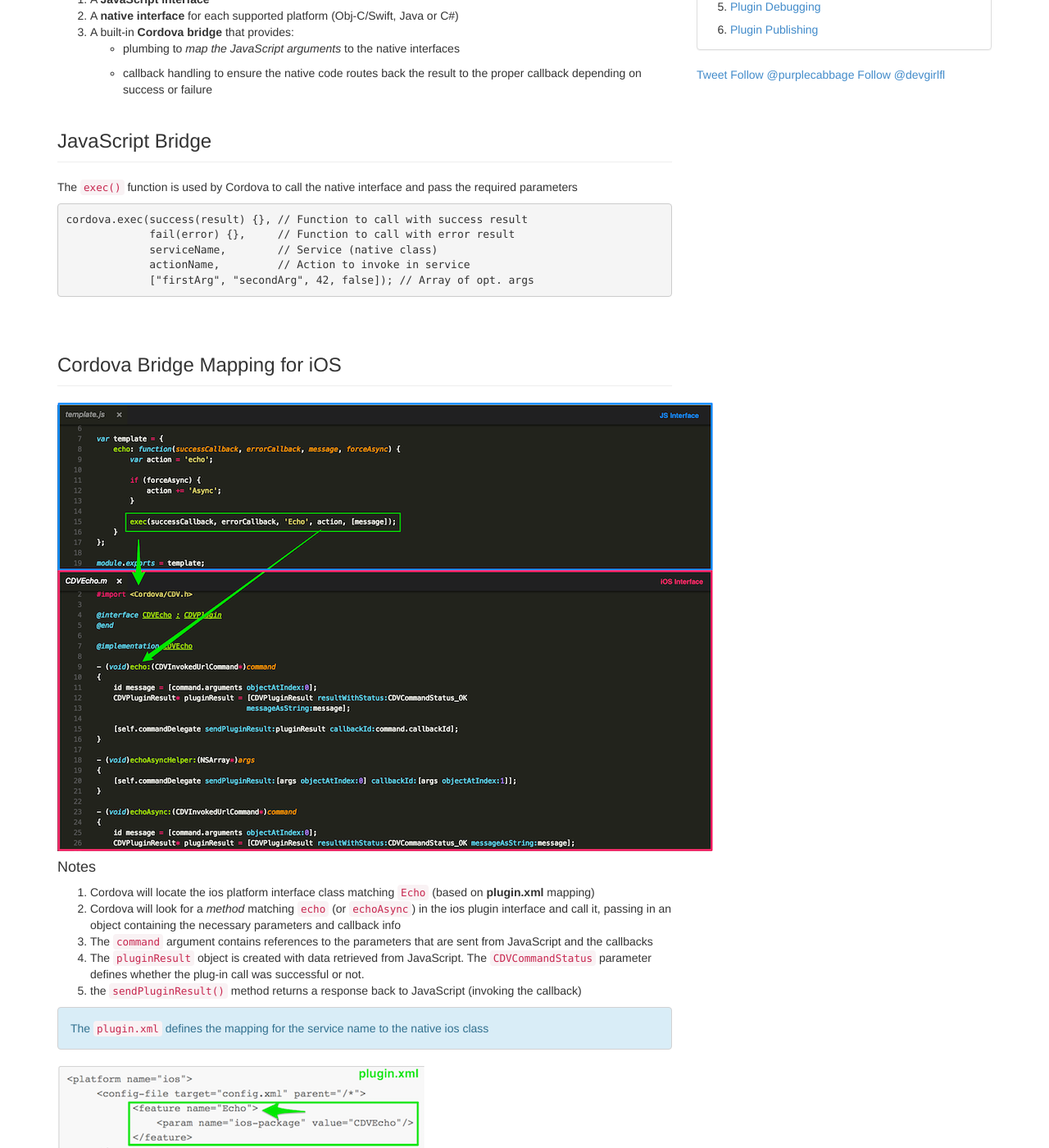
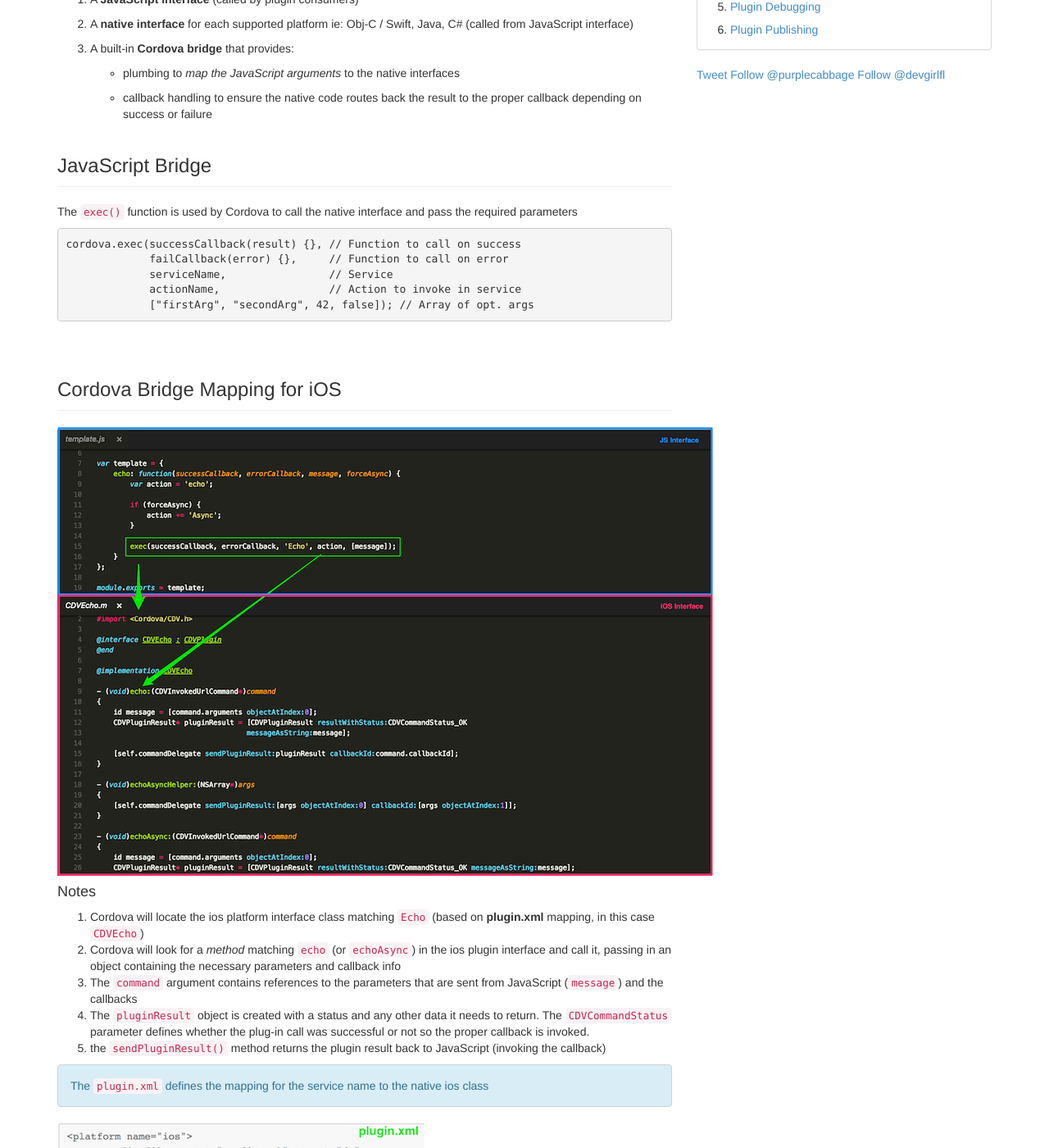
Before and after one commit to phonegap/workshop-plugins, a Jekyll site: the page built from lesson3.md, in a window 1280 px wide and 1400 px high, scrolled down 268 px. Shown: the whole window at 82% size. Built offline with Jekyll 4.4.1, drawn with Linux system fonts in a browser that asks for light colours; comment, search, counter and statistics services are not loaded; some of the changed text lies outside the part shown.

```diff
--- a/lesson3.md
+++ b/lesson3.md
@@ -8,19 +8,22 @@ title: Lesson 3&#58; Plugin Implementation
 ## Plugin Components
 A plugin is made up of the following components:
 
-1. A **JavaScript interface**
-1. A **native interface** for each supported platform  (Obj-C/Swift, Java or C#)
+1. A **JavaScript interface** (called by plugin consumers)
+
+1. A **native interface** for each supported platform ie: Obj-C / Swift, Java, C# (called from JavaScript interface)
+
 1. A built-in **Cordova bridge** that provides:
- - plumbing to *map the JavaScript arguments* to the native interfaces
- - callback handling to ensure the native code routes back the result to the proper callback depending on success or failure
+
+   - plumbing to *map the JavaScript arguments* to the native interfaces
+   - callback handling to ensure the native code routes back the result to the proper callback depending on success or failure
 
 ## JavaScript Bridge
 The `exec()` function is used by Cordova to call the native interface and pass the required parameters
 
-    cordova.exec(success(result) {}, // Function to call with success result
-                 fail(error) {},     // Function to call with error result
-                 serviceName,        // Service (native class)
-                 actionName,         // Action to invoke in service
+    cordova.exec(successCallback(result) {}, // Function to call on success
+                 failCallback(error) {},     // Function to call on error
+                 serviceName,                // Service
+                 actionName,                 // Action to invoke in service
                  ["firstArg", "secondArg", 42, false]); // Array of opt. args
 
 <br>
@@ -30,11 +33,11 @@ The `exec()` function is used by Cordova to call the native interface and pass t
 ![](images/js-ios2.png)
 
 #### Notes
-1. Cordova will locate the ios platform interface class matching `Echo` (based on **plugin.xml** mapping)
+1. Cordova will locate the ios platform interface class matching `Echo` (based on **plugin.xml** mapping, in this case `CDVEcho`)
 1. Cordova will look for a *method* matching `echo` (or `echoAsync`) in the ios plugin interface and call it, passing in an object containing the necessary parameters and callback info
-1. The `command` argument contains references to the parameters that are sent from JavaScript and the callbacks
-1. The `pluginResult` object is created with data retrieved from JavaScript. The `CDVCommandStatus` parameter defines whether the plug-in call was successful or not.
-1. the `sendPluginResult()` method returns a response back to JavaScript (invoking the callback)
+1. The `command` argument contains references to the parameters that are sent from JavaScript (`message`) and the callbacks
+1. The `pluginResult` object is created with a status and any other data it needs to return. The `CDVCommandStatus` parameter defines whether the plug-in call was successful or not so the proper callback is invoked.
+1. the `sendPluginResult()` method returns the plugin result back to JavaScript (invoking the callback)
 
 >The `plugin.xml` defines the mapping for the service name to the native ios class
 
@@ -47,11 +50,11 @@ The `exec()` function is used by Cordova to call the native interface and pass t
 
 #### Notes
 1. Cordova will locate the android platform interface class matching `Echo` (based on **plugin.xml** mapping)
-1. Cordova will locate the `execute()` method in the android plugin code and pass in the `action` value as well as the rest of the arguments in the order shown above
-1. The `args` array contains references to the parameters sent from JavaScript
+1. Cordova will locate the `execute()` method in the android plugin code and pass in the `action` value and the rest of the parameters in the order shown above
+1. The `args` array contains references to the parameters sent from JavaScript (`message`)
 1. The `callbackContext` contains the callback function info
-1. The `PluginResult` object is created with data retrieved from JavaScript. The `PluginResult.Status.*` parameter defines whether the plug-in call was successful or not.
-1. The `sendPluginResult()` method returns a response back to JavaScript (invoking the callback)
+1. The `PluginResult` object is created with data retrieved from JavaScript. The `PluginResult.Status.*` parameter defines whether the plug-in call was successful or not to call the right callback function.
+1. The `sendPluginResult()` method returns the plugin result back to JavaScript (invoking the callback)
 
 >The `plugin.xml` defines the mapping for the service name to the native android class
 
```
Also changed, not shown: lesson2.md (+9 -4 lines), lesson4.md (+27 -15 lines), _layouts/module.html (line endings or trailing spaces).
